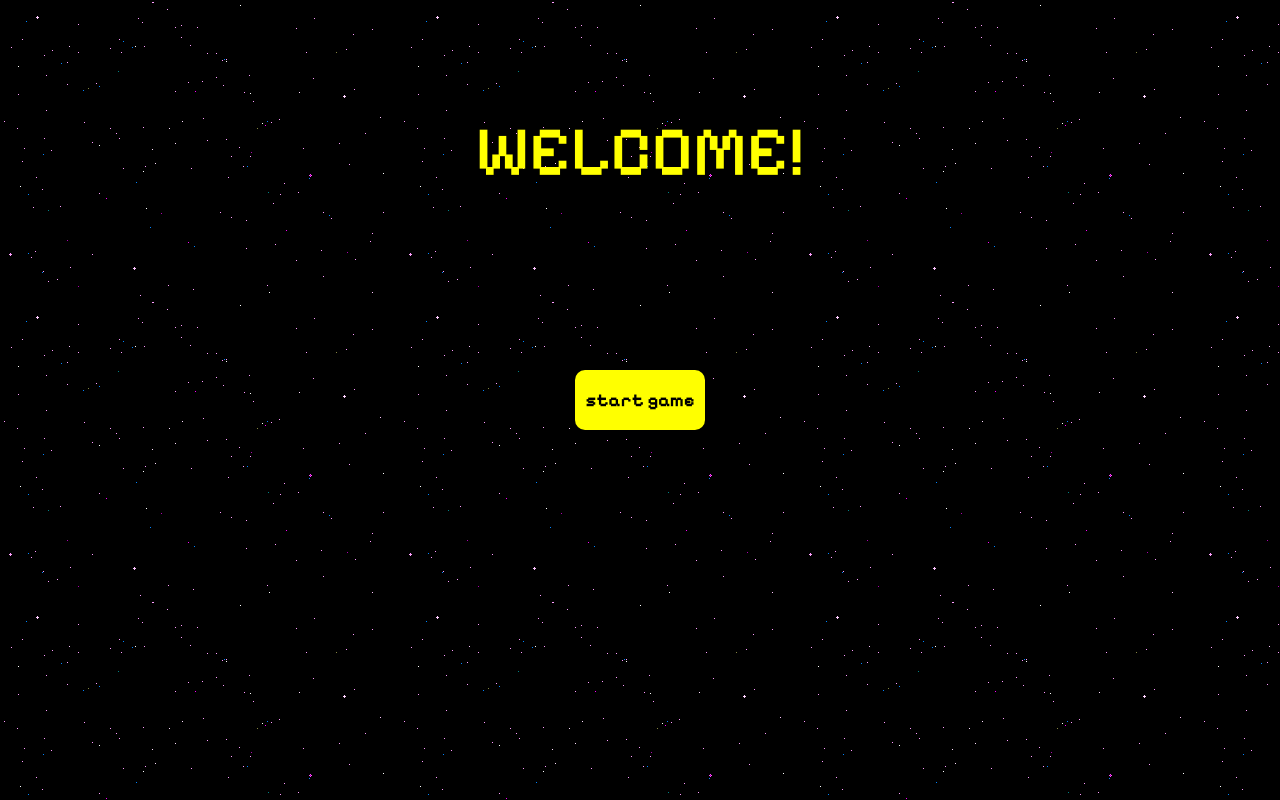
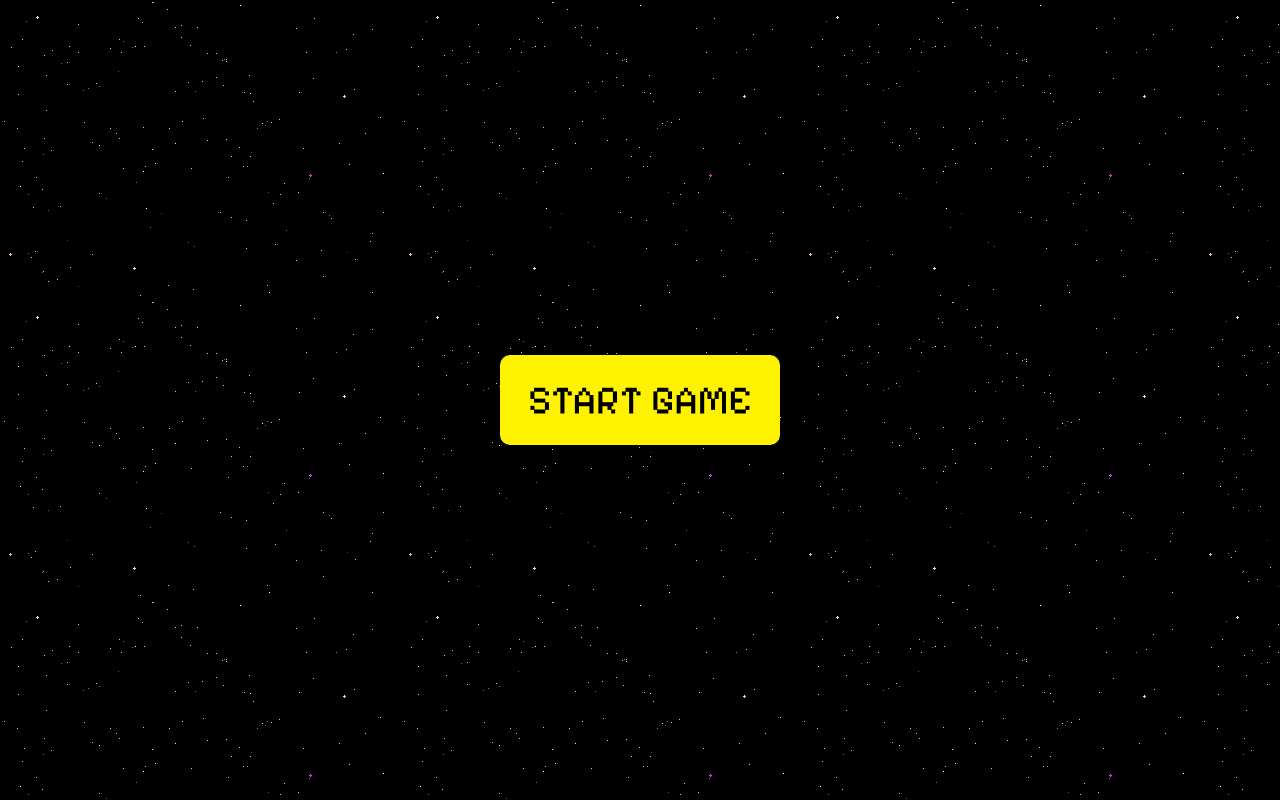
Before and after one commit to AMIRREZAEI2002/mobile-game, a plain HTML site: page index.html in a window 1280 px wide. Drawn offline with nearby package versions, Linux system fonts and the light colour scheme.

Commit message:
Update index.html

```diff
--- a/index.html
+++ b/index.html
@@ -12,6 +12,7 @@
     <style>
         body{
             background-image: url("Desktop/img/backgifgame.gif");
+
             font-family: "Pixelify Sans", sans-serif;
             font-optical-sizing: auto;
             font-weight: 500; /* یا هر مقدار بین 400 تا 700 */
@@ -23,13 +24,12 @@
             align-items: center;
         }
         .mybtn{
-            background-color: yellow;
-            width: 130px;
-            height: 60px;
+            background-color: rgb(255, 242, 0);
+            width: 280px;
+            height: 90px;
             border: 0;
             border-radius: 10px;
-            font-size: large;
-            font-weight: bold;
+            font-size: 40px;
             position: absolute;
             top: 50%;
             left: 50%;
@@ -38,12 +38,9 @@
     </style>
 </head>
 <body>
-    <div class="just" style="color: yellow; font-size: 70px; margin: 100px;">
-        WELCOME!
-    </div>
     <div class="just">
         <button class="mybtn" id="startgameishere">
-            start game
+            START GAME
         </button>
     </div>
 </body>
```
